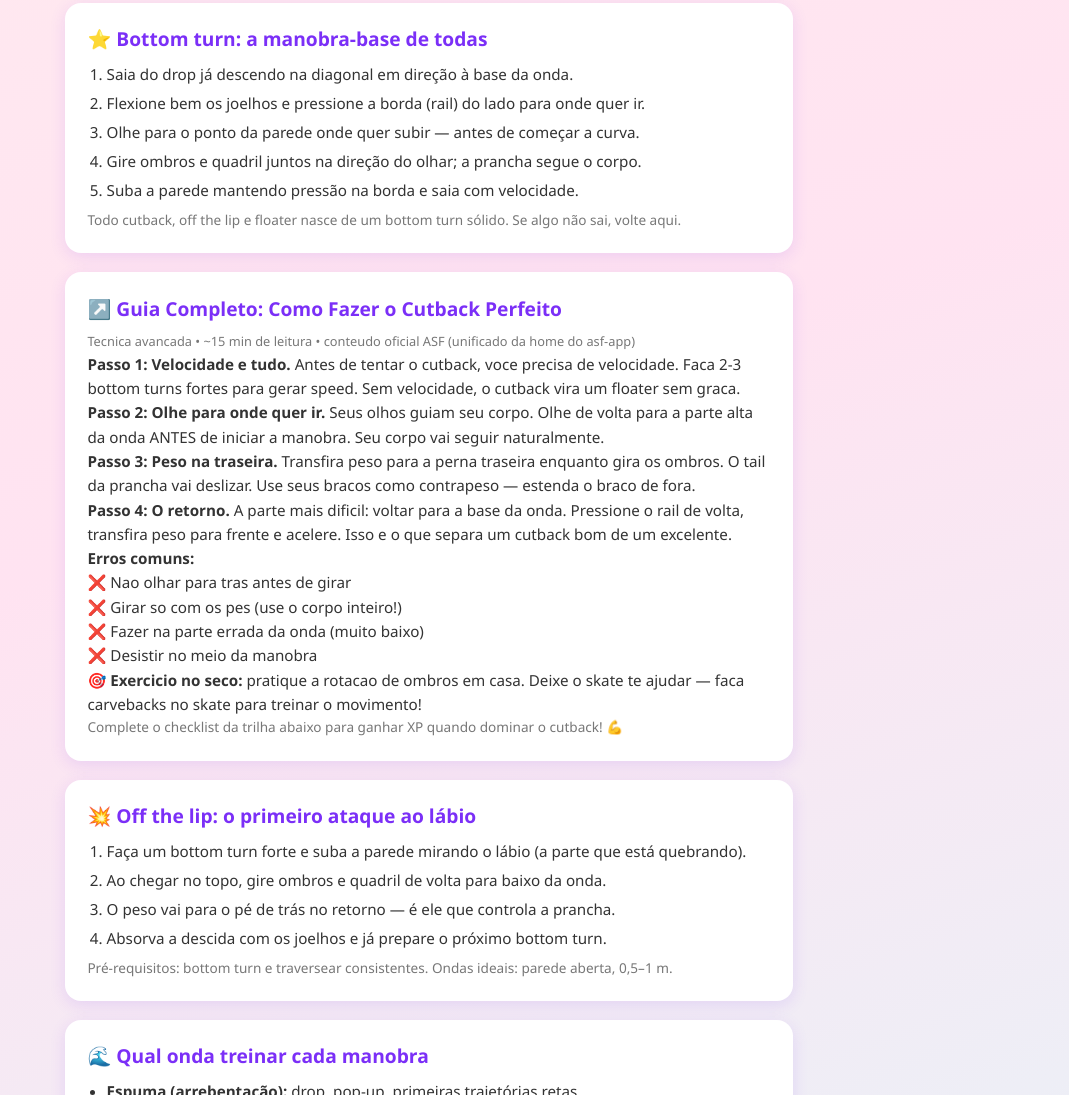
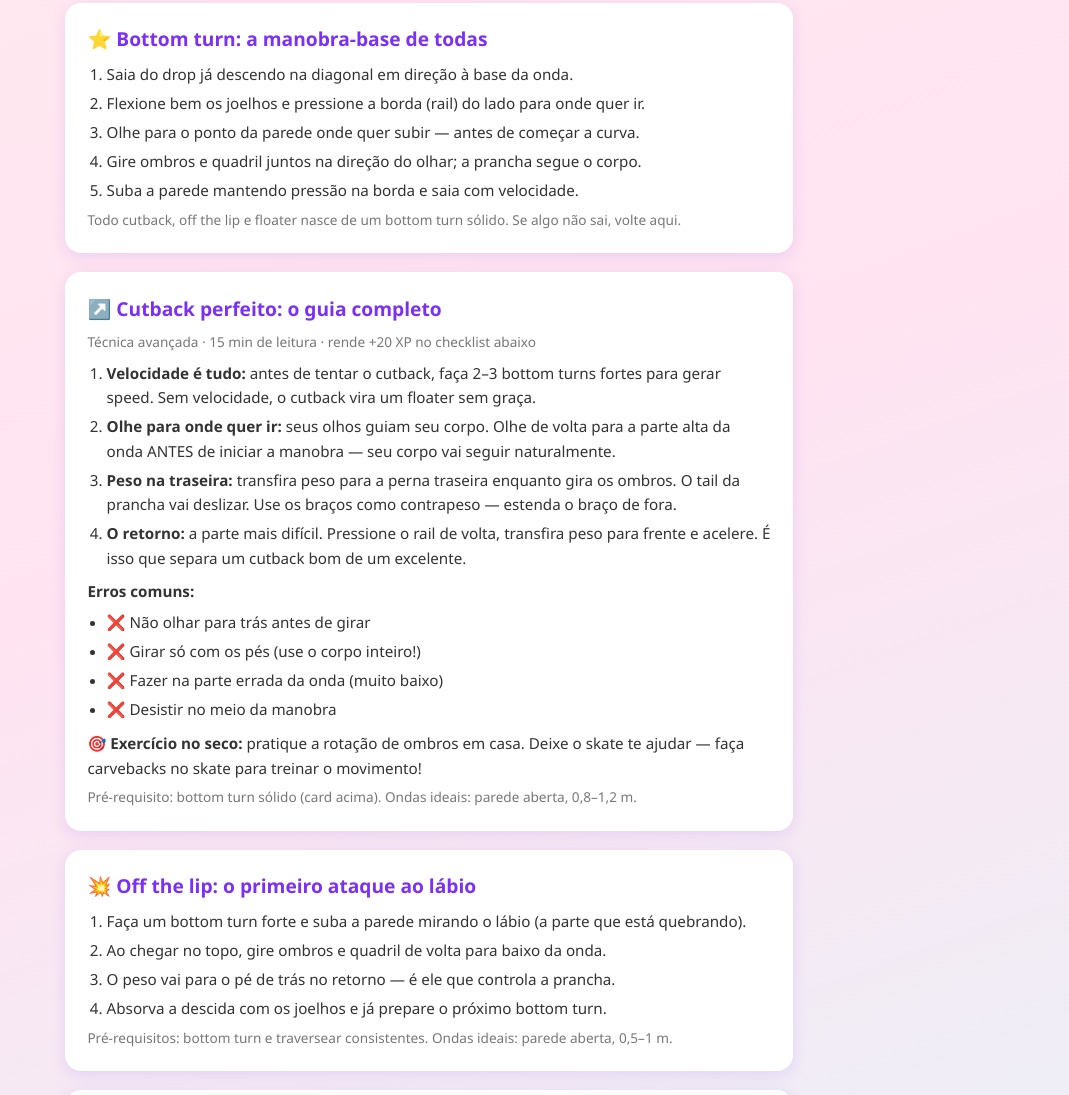
Before and after one commit to acarolmourad-commits/asf-manobras, a plain HTML site: page index.html in a window 1280 px wide. Shown: the part 1698-2793 px from the top of the page, without its empty margins (211-1280 px from the left). Drawn offline with Linux system fonts and the light colour scheme.

Commit message:
feat: guia completo do Cutback (4 passos, erros comuns, exercício no seco) — conteúdo canônico unificado da home

```diff
--- a/index.html
+++ b/index.html
@@ -85,22 +85,23 @@ summary{cursor:pointer;font-weight:600;color:var(--roxo)}
 <li>Suba a parede mantendo pressão na borda e saia com velocidade.</li>
 </ol>
 <p style="font-size:.85rem;color:#777">Todo cutback, off the lip e floater nasce de um bottom turn sólido. Se algo não sai, volte aqui.</p></div>
-<div class="card" id="guia-cutback-completo">
-<h2>↗️ Guia Completo: Como Fazer o Cutback Perfeito</h2>
-<p style="font-size:.8rem;color:#777">Tecnica avancada • ~15 min de leitura • conteudo oficial ASF (unificado da home do asf-app)</p>
-<p><b>Passo 1: Velocidade e tudo.</b> Antes de tentar o cutback, voce precisa de velocidade. Faca 2-3 bottom turns fortes para gerar speed. Sem velocidade, o cutback vira um floater sem graca.</p>
-<p><b>Passo 2: Olhe para onde quer ir.</b> Seus olhos guiam seu corpo. Olhe de volta para a parte alta da onda ANTES de iniciar a manobra. Seu corpo vai seguir naturalmente.</p>
-<p><b>Passo 3: Peso na traseira.</b> Transfira peso para a perna traseira enquanto gira os ombros. O tail da prancha vai deslizar. Use seus bracos como contrapeso — estenda o braco de fora.</p>
-<p><b>Passo 4: O retorno.</b> A parte mais dificil: voltar para a base da onda. Pressione o rail de volta, transfira peso para frente e acelere. Isso e o que separa um cutback bom de um excelente.</p>
-<p><b>Erros comuns:</b><br>
-❌ Nao olhar para tras antes de girar<br>
-❌ Girar so com os pes (use o corpo inteiro!)<br>
-❌ Fazer na parte errada da onda (muito baixo)<br>
-❌ Desistir no meio da manobra</p>
-<p><b>🎯 Exercicio no seco:</b> pratique a rotacao de ombros em casa. Deixe o skate te ajudar — faca carvebacks no skate para treinar o movimento!</p>
-<p style="font-size:.85rem;color:#777">Complete o checklist da trilha abaixo para ganhar XP quando dominar o cutback! 💪</p>
-</div>
-
+<div class="card" id="cutback"><h2>↗️ Cutback perfeito: o guia completo</h2>
+<p style="font-size:.85rem;color:#777;margin-bottom:.5rem">Técnica avançada · 15 min de leitura · rende +20 XP no checklist abaixo</p>
+<ol>
+<li><b>Velocidade é tudo:</b> antes de tentar o cutback, faça 2–3 bottom turns fortes para gerar speed. Sem velocidade, o cutback vira um floater sem graça.</li>
+<li><b>Olhe para onde quer ir:</b> seus olhos guiam seu corpo. Olhe de volta para a parte alta da onda ANTES de iniciar a manobra — seu corpo vai seguir naturalmente.</li>
+<li><b>Peso na traseira:</b> transfira peso para a perna traseira enquanto gira os ombros. O tail da prancha vai deslizar. Use os braços como contrapeso — estenda o braço de fora.</li>
+<li><b>O retorno:</b> a parte mais difícil. Pressione o rail de volta, transfira peso para frente e acelere. É isso que separa um cutback bom de um excelente.</li>
+</ol>
+<p style="margin-top:.6rem"><b>Erros comuns:</b></p>
+<ul style="margin-left:1.2rem">
+<li>❌ Não olhar para trás antes de girar</li>
+<li>❌ Girar só com os pés (use o corpo inteiro!)</li>
+<li>❌ Fazer na parte errada da onda (muito baixo)</li>
+<li>❌ Desistir no meio da manobra</li>
+</ul>
+<p style="margin-top:.6rem"><b>🎯 Exercício no seco:</b> pratique a rotação de ombros em casa. Deixe o skate te ajudar — faça carvebacks no skate para treinar o movimento!</p>
+<p style="font-size:.85rem;color:#777;margin-top:.4rem">Pré-requisito: bottom turn sólido (card acima). Ondas ideais: parede aberta, 0,8–1,2 m.</p></div>
 <div class="card"><h2>💥 Off the lip: o primeiro ataque ao lábio</h2>
 <ol>
 <li>Faça um bottom turn forte e suba a parede mirando o lábio (a parte que está quebrando).</li>
```
